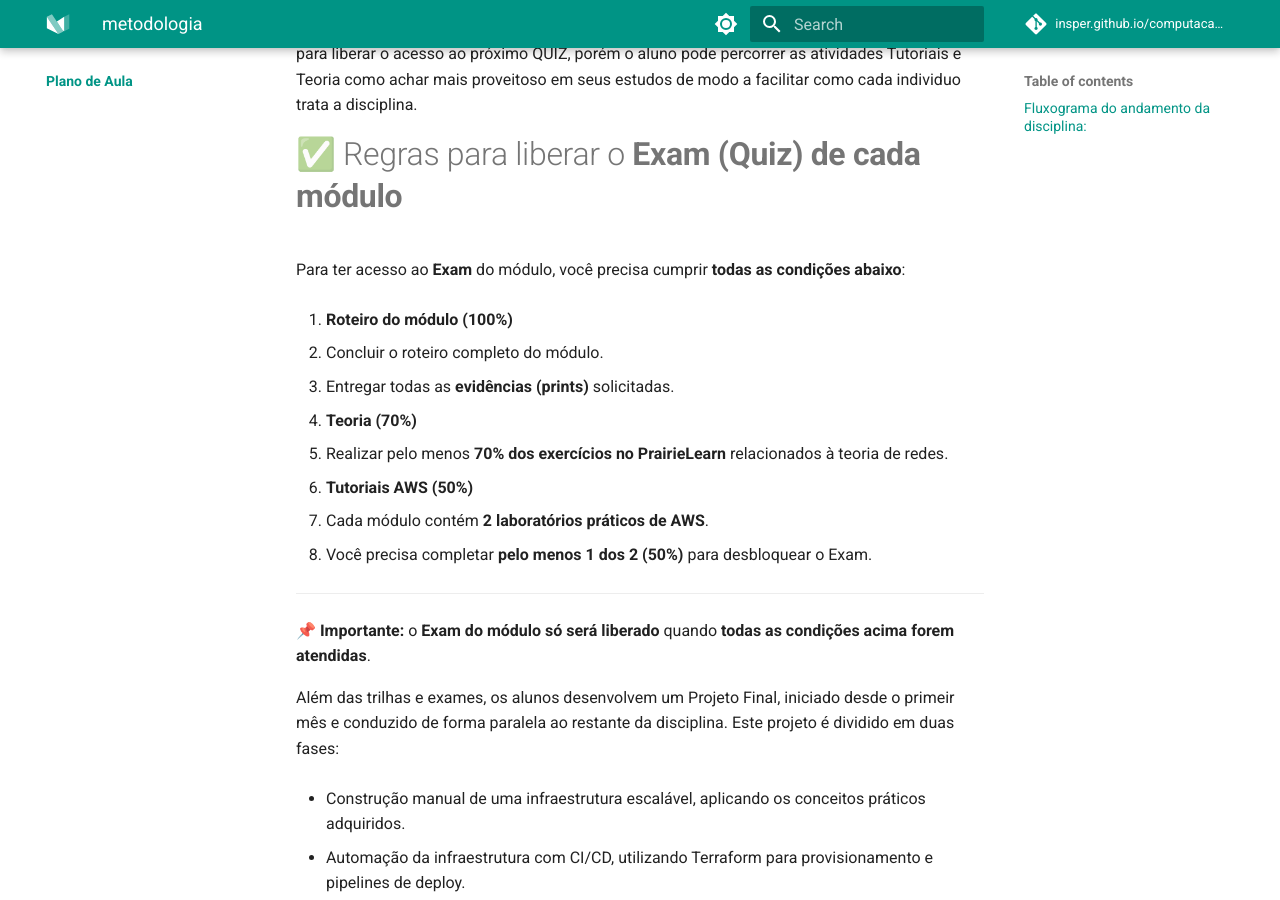
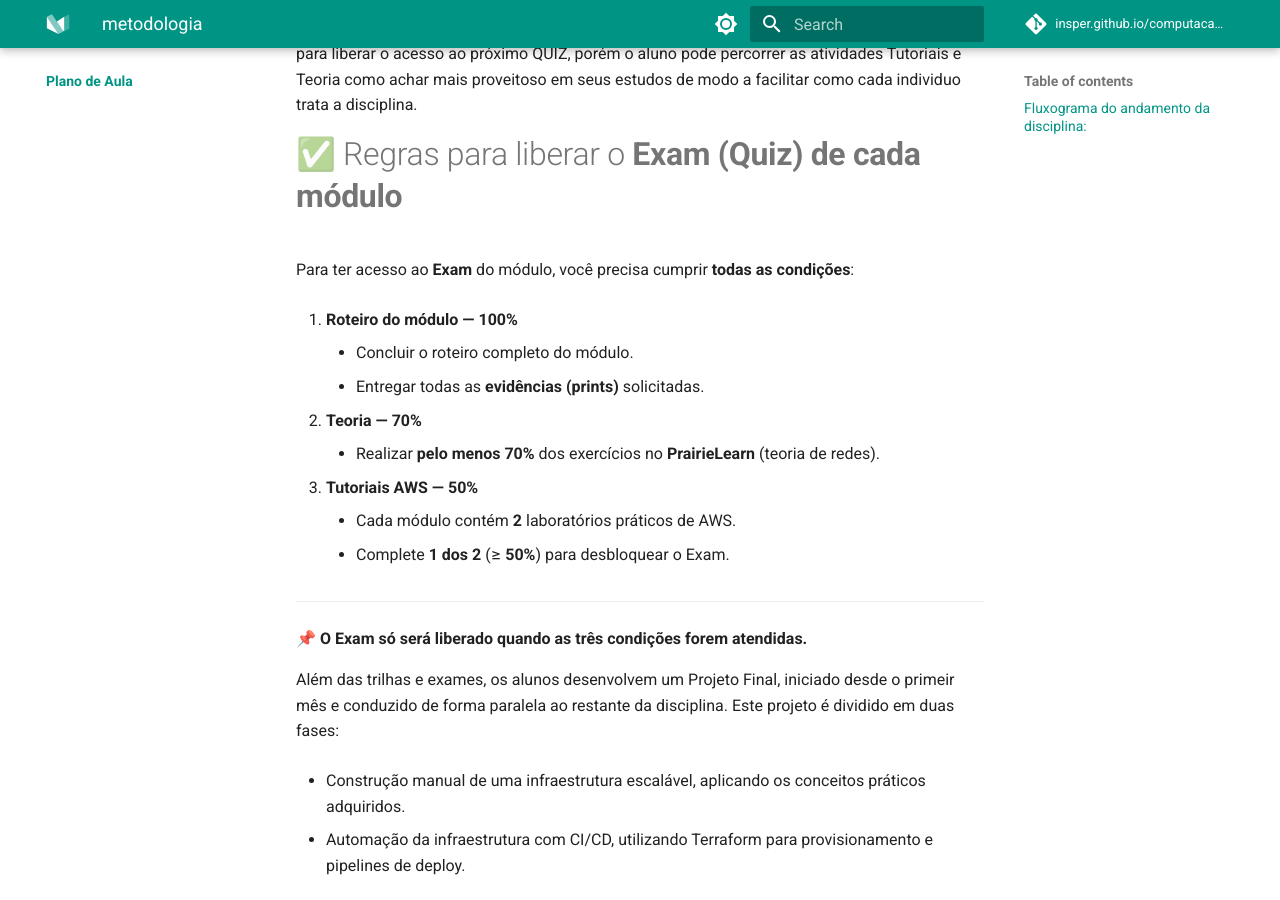
Before and after one commit to Insper/computacao-nuvem, an MkDocs documentation site: the page built from docs/plano_aula/index.md, in a window 1280 px wide and 900 px high, scrolled down 1407 px. Built offline with MkDocs 1.6.1 and Material for MkDocs 9.7.7, drawn with Linux system fonts in a browser that asks for light colours; nearby versions of some CDN libraries; comment, search, counter and statistics services are not loaded.

Commit message:
index upload

```diff
--- a/docs/plano_aula/index.md
+++ b/docs/plano_aula/index.md
@@ -133,24 +133,26 @@ O progresso do curso só ocorre quando o aluno completa as três trilhas e faz u
 
 # ✅ Regras para liberar o **Exam (Quiz) de cada módulo**
 
-Para ter acesso ao **Exam** do módulo, você precisa cumprir **todas as condições abaixo**:
+Para ter acesso ao **Exam** do módulo, você precisa cumprir **todas as condições**:
 
-1. **Roteiro do módulo (100%)**
+1. **Roteiro do módulo — 100%**
 
-   - Concluir o roteiro completo do módulo.
-   - Entregar todas as **evidências (prints)** solicitadas.
+    - Concluir o roteiro completo do módulo.
+    - Entregar todas as **evidências (prints)** solicitadas.
 
-2. **Teoria (70%)**
+2. **Teoria — 70%**
 
-   - Realizar pelo menos **70% dos exercícios no PrairieLearn** relacionados à teoria de redes.
+    - Realizar **pelo menos 70%** dos exercícios no **PrairieLearn** (teoria de redes).
 
-3. **Tutoriais AWS (50%)**
+3. **Tutoriais AWS — 50%**
 
-   - Cada módulo contém **2 laboratórios práticos de AWS**.
-   - Você precisa completar **pelo menos 1 dos 2 (50%)** para desbloquear o Exam.
+    - Cada módulo contém **2** laboratórios práticos de AWS.
+    - Complete **1 dos 2** (≥ **50%**) para desbloquear o Exam.
+
 ---
 
-📌 **Importante:** o **Exam do módulo só será liberado** quando **todas as condições acima forem atendidas**.
+📌 **O Exam só será liberado quando as três condições forem atendidas.**
+
 
 
 Além das trilhas e exames, os alunos desenvolvem um Projeto Final, iniciado desde o primeir mês e conduzido de forma paralela ao restante da disciplina. Este projeto é dividido em duas fases:
```
